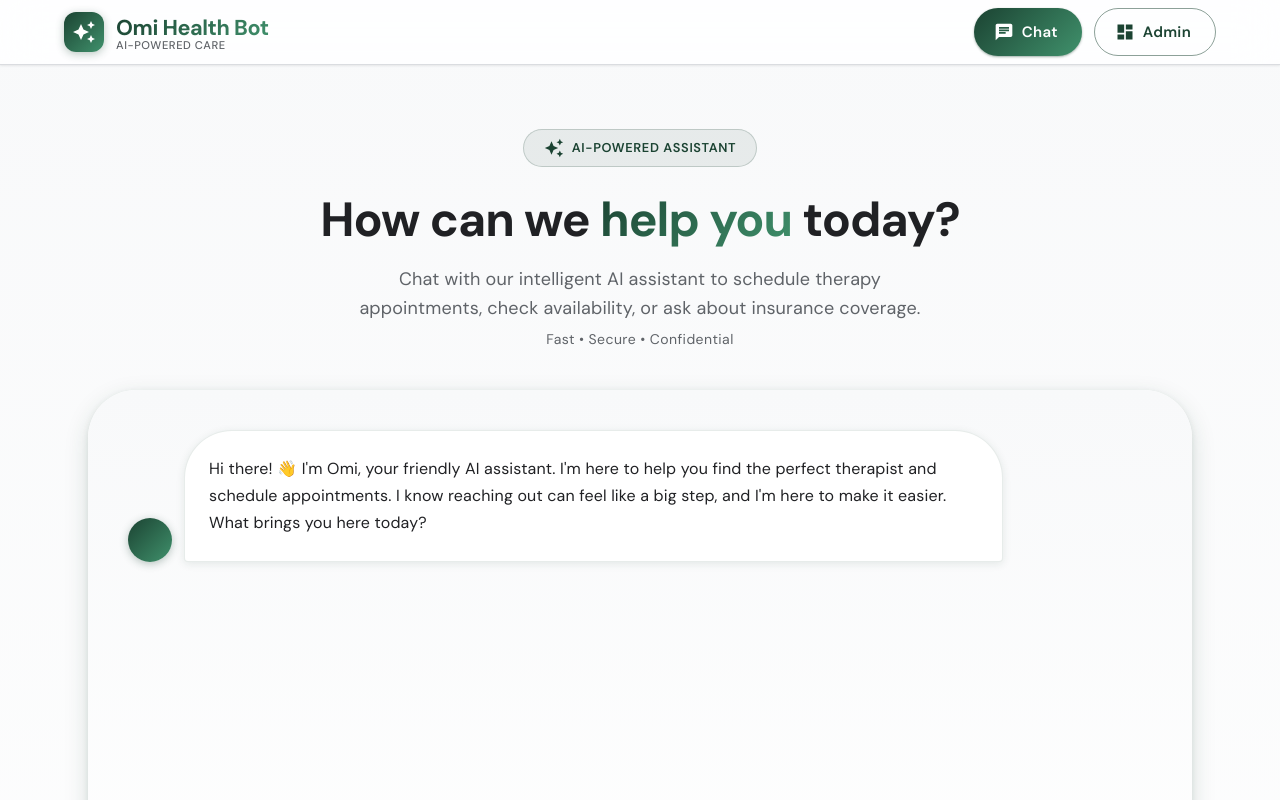
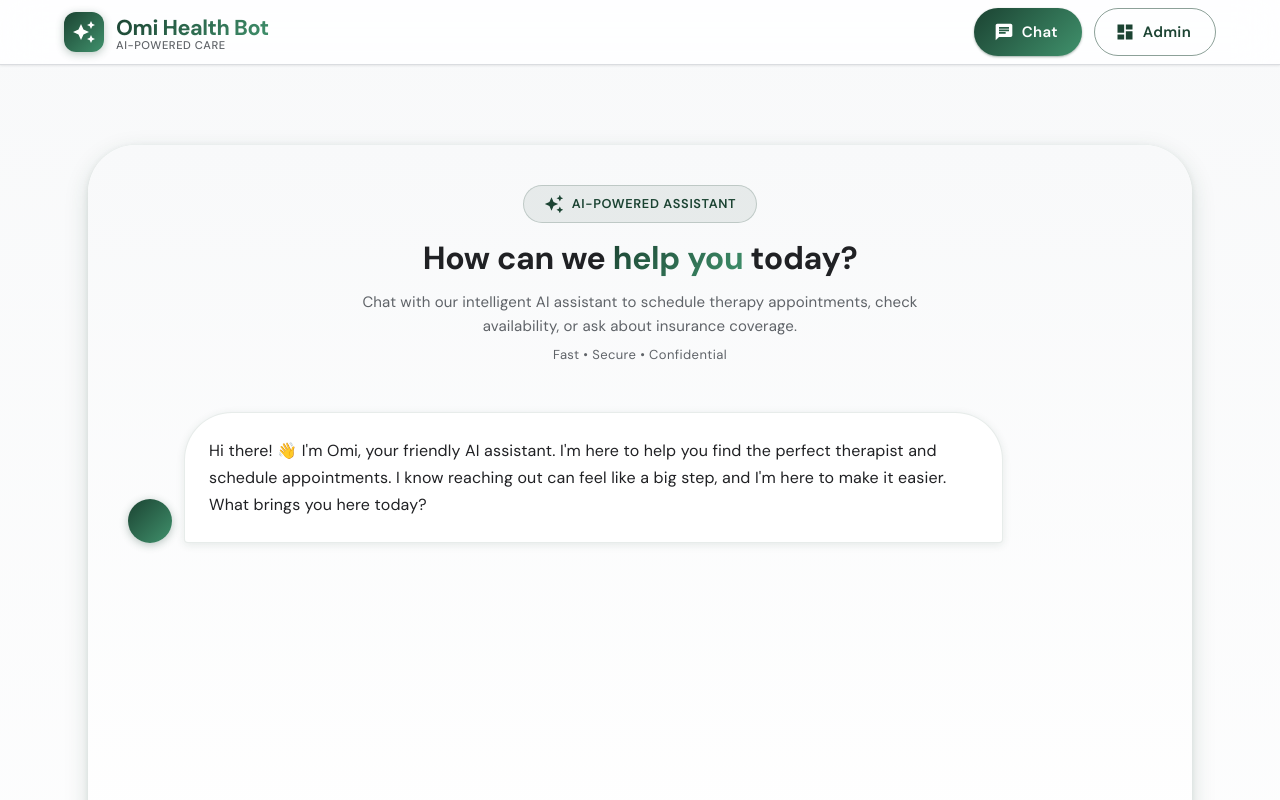
Before and after one commit to Shivesh-ctrl/healthcare-scheduler, a React (Vite) app in the folder frontend/: page / in a window 1280 px wide. Shown: the top 800 px of the page. Built offline with nearby package versions, Linux system fonts and the light colour scheme; no server answers; some icons are missing.

Commit message:
Move hero section inside chat box and increase height: hero content now inside chat, height increased to 900px

```diff
--- a/frontend/src/components/ChatWindow.tsx
+++ b/frontend/src/components/ChatWindow.tsx
@@ -7,11 +7,13 @@ import {
   Typography,
   Avatar,
   CircularProgress,
-  IconButton
+  IconButton,
+  alpha
 } from "@mui/material";
 import SendIcon from "@mui/icons-material/Send";
 import SmartToyIcon from "@mui/icons-material/SmartToy";
 import PersonIcon from "@mui/icons-material/Person";
+import { AutoAwesome as AutoAwesomeIcon } from "@mui/icons-material";
 
 type Message = { sender: "user" | "bot"; text: string };
 
@@ -287,7 +289,7 @@ export default function ChatWindow() {
       sx={{
         width: '100%',
         maxWidth: 1200,
-        height: 750,
+        height: 900,
         display: 'flex',
         flexDirection: 'column',
         overflow: 'hidden',
@@ -327,6 +329,98 @@ export default function ChatWindow() {
           },
         }}
       >
+        {/* Hero Section Inside Chat Box */}
+        <Box
+          sx={{
+            textAlign: 'center',
+            mb: 3,
+            position: 'relative',
+          }}
+        >
+          {/* Icon Badge */}
+          <Box
+            sx={{
+              display: 'inline-flex',
+              alignItems: 'center',
+              gap: 1,
+              px: 2.5,
+              py: 1,
+              mb: 2,
+              borderRadius: '24px',
+              bgcolor: alpha('#1b4332', 0.08),
+              border: `1px solid ${alpha('#1b4332', 0.2)}`,
+            }}
+          >
+            <AutoAwesomeIcon sx={{ color: '#1b4332', fontSize: 20 }} />
+            <Typography
+              variant="caption"
+              sx={{
+                fontWeight: 600,
+                color: 'primary.main',
+                letterSpacing: '0.05em',
+                fontSize: '0.8rem',
+              }}
+            >
+              AI-POWERED ASSISTANT
+            </Typography>
+          </Box>
+
+          {/* Main Heading */}
+          <Typography
+            variant="h4"
+            component="h1"
+            gutterBottom
+            sx={{
+              fontWeight: 700,
+              color: 'text.primary',
+              mb: 1.5,
+              fontSize: { xs: '1.5rem', sm: '1.75rem', md: '2rem' },
+              lineHeight: 1.2,
+            }}
+          >
+            How can we{' '}
+            <Box
+              component="span"
+              sx={{
+                background: 'linear-gradient(135deg, #1b4332 0%, #40916c 100%)',
+                backgroundClip: 'text',
+                WebkitBackgroundClip: 'text',
+                WebkitTextFillColor: 'transparent',
+              }}
+            >
+              help you
+            </Box>
+            {' '}today?
+          </Typography>
+
+          {/* Subtitle */}
+          <Typography
+            variant="body2"
+            sx={{
+              color: 'text.secondary',
+              maxWidth: 600,
+              mx: 'auto',
+              fontSize: '0.9375rem',
+              lineHeight: 1.6,
+              mb: 1,
+            }}
+          >
+            Chat with our intelligent AI assistant to schedule therapy appointments,
+            check availability, or ask about insurance coverage.
+          </Typography>
+
+          <Typography
+            variant="caption"
+            sx={{
+              color: 'text.secondary',
+              display: 'block',
+              fontSize: '0.8125rem',
+            }}
+          >
+            Fast • Secure • Confidential
+          </Typography>
+        </Box>
+
         {messages.map((m, i) => (
           <Box
             key={i}
--- a/frontend/src/pages/ChatPage.tsx
+++ b/frontend/src/pages/ChatPage.tsx
@@ -1,6 +1,5 @@
 import ChatWindow from "../components/ChatWindow";
-import { Box, Typography, Container, alpha } from "@mui/material";
-import { AutoAwesome as AutoAwesomeIcon } from "@mui/icons-material";
+import { Box, Container } from "@mui/material";
 
 export default function ChatPage() {
   return (
@@ -10,120 +9,12 @@ export default function ChatPage() {
           display: 'flex',
           flexDirection: 'column',
           alignItems: 'center',
-          gap: 5,
-          pb: 6,
+          justifyContent: 'center',
+          minHeight: 'calc(100vh - 200px)',
+          py: 4,
         }}
       >
-        {/* Hero Section - Google AI Studio Style */}
-        <Box
-          sx={{
-            textAlign: 'center',
-            maxWidth: 800,
-            mx: 'auto',
-            position: 'relative',
-            pt: 2,
-          }}
-        >
-          {/* Decorative Background Gradient */}
-          <Box
-            sx={{
-              position: 'absolute',
-              top: '-100px',
-              left: '50%',
-              transform: 'translateX(-50%)',
-              width: '600px',
-              height: '600px',
-              background: `radial-gradient(circle, ${alpha('#1b4332', 0.08)} 0%, transparent 70%)`,
-              pointerEvents: 'none',
-              zIndex: -1,
-            }}
-          />
-
-          {/* Icon Badge */}
-          <Box
-            sx={{
-              display: 'inline-flex',
-              alignItems: 'center',
-              gap: 1,
-              px: 2.5,
-              py: 1,
-              mb: 3,
-              borderRadius: '24px',
-              bgcolor: alpha('#1b4332', 0.08),
-              border: `1px solid ${alpha('#1b4332', 0.2)}`,
-            }}
-          >
-            <AutoAwesomeIcon sx={{ color: '#1b4332', fontSize: 20 }} />
-            <Typography
-              variant="caption"
-              sx={{
-                fontWeight: 600,
-                color: 'primary.main',
-                letterSpacing: '0.05em',
-                fontSize: '0.8rem',
-              }}
-            >
-              AI-POWERED ASSISTANT
-            </Typography>
-          </Box>
-
-          {/* Main Heading */}
-          <Typography
-            variant="h2"
-            component="h1"
-            gutterBottom
-            sx={{
-              fontWeight: 700,
-              color: 'text.primary',
-              mb: 2,
-              fontSize: { xs: '2rem', sm: '2.5rem', md: '3rem' },
-              lineHeight: 1.2,
-            }}
-          >
-            How can we{' '}
-            <Box
-              component="span"
-              sx={{
-                background: 'linear-gradient(135deg, #1b4332 0%, #40916c 100%)',
-                backgroundClip: 'text',
-                WebkitBackgroundClip: 'text',
-                WebkitTextFillColor: 'transparent',
-              }}
-            >
-              help you
-            </Box>
-            {' '}today?
-          </Typography>
-
-          {/* Subtitle */}
-          <Typography
-            variant="body1"
-            sx={{
-              color: 'text.secondary',
-              maxWidth: 600,
-              mx: 'auto',
-              fontSize: '1.125rem',
-              lineHeight: 1.6,
-              mb: 1,
-            }}
-          >
-            Chat with our intelligent AI assistant to schedule therapy appointments,
-            check availability, or ask about insurance coverage.
-          </Typography>
-
-          <Typography
-            variant="caption"
-            sx={{
-              color: 'text.secondary',
-              display: 'block',
-              fontSize: '0.875rem',
-            }}
-          >
-            Fast • Secure • Confidential
-          </Typography>
-        </Box>
-
-        {/* Chat Window */}
+        {/* Chat Window with Hero Section Inside */}
         <ChatWindow />
       </Box>
     </Container>
```
